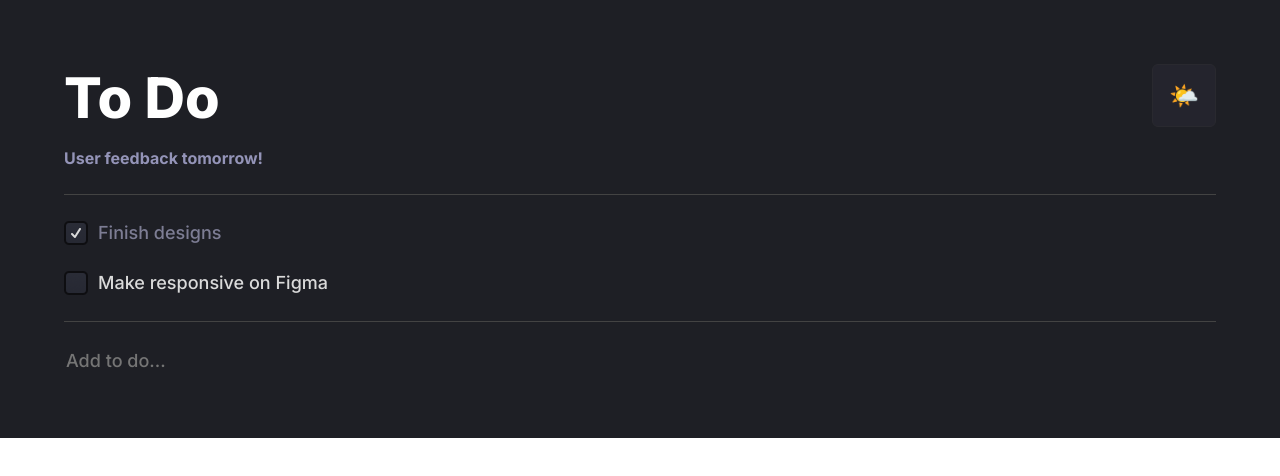
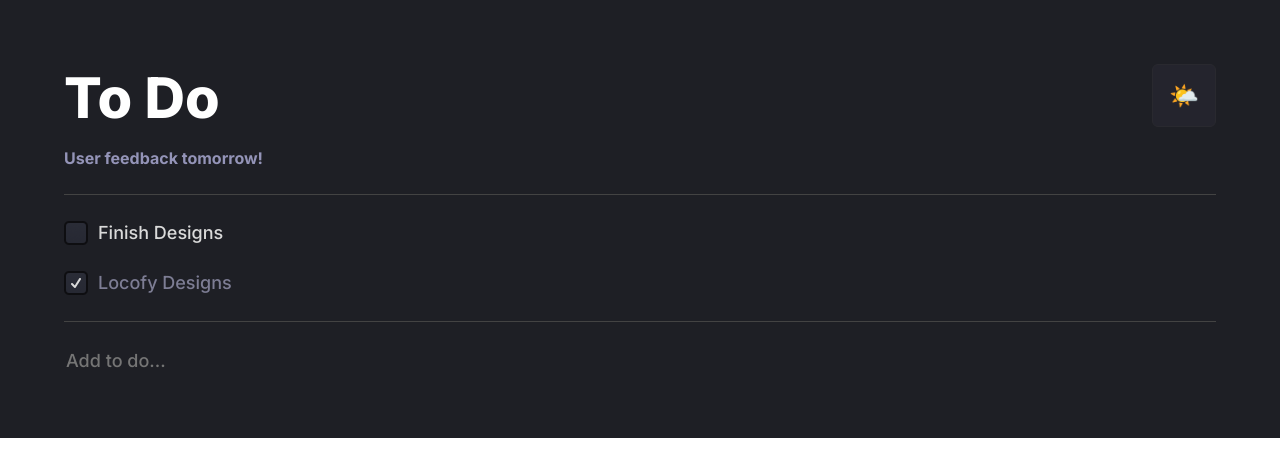
Before and after one commit to Ignacio1996/locotodolist, a Next.js app: page / in a window 1280 px wide. Shown: the top 476 px of the page. Built offline with nearby package versions, Linux system fonts and the light colour scheme.

Commit message:
changes working

```diff
--- a/pages/index.js
+++ b/pages/index.js
@@ -1,20 +1,54 @@
+import { useState } from "react";
 import Header from "../components/header";
 import ToDoComplete from "../components/to-do-complete";
 import ToDoIncomplete from "../components/to-do-incomplete";
 import styles from "./index.module.css";
 const ToDoListDesign = () => {
+  const [todos, setTodos] = useState([
+    { value: "Finish Designs", done: false },
+    { value: "Locofy Designs", done: true },
+  ]);
+
+  const [inputValue, setInputValue] = useState("");
+
+  // add to do
+  const addTodo = (event) => {
+    if (event.key === "Enter") {
+      let copyTodos = [...todos];
+      copyTodos.push({ value: event.target.value, done: false });
+      setTodos(copyTodos);
+      setInputValue("");
+    }
+  };
+
+  // toggle todo
+  const toggleTodo = (index) => {};
+
   return (
     <div className={styles.toDoListDesign}>
       <div className={styles.todolistcontainer}>
         <Header />
         <div className={styles.divider} />
-        <ToDoComplete todoValue="Finish designs" />
-        <ToDoIncomplete todoValue="Make responsive on Figma" />
+        {todos.map((todo) => {
+          if (todo.done) {
+            return (
+              <ToDoComplete todoValue={todo.value} toggleTodo={toggleTodo} />
+            );
+          } else {
+            return (
+              <ToDoIncomplete todoValue={todo.value} toggleTodo={toggleTodo} />
+            );
+          }
+        })}
+
         <div className={styles.divider} />
         <input
           className={styles.addToDo}
           type="text"
+          value={inputValue}
+          onChange={(e) => setInputValue(e.target.value)}
           placeholder="Add to do..."
+          onKeyDown={addTodo}
         />
       </div>
     </div>
```
